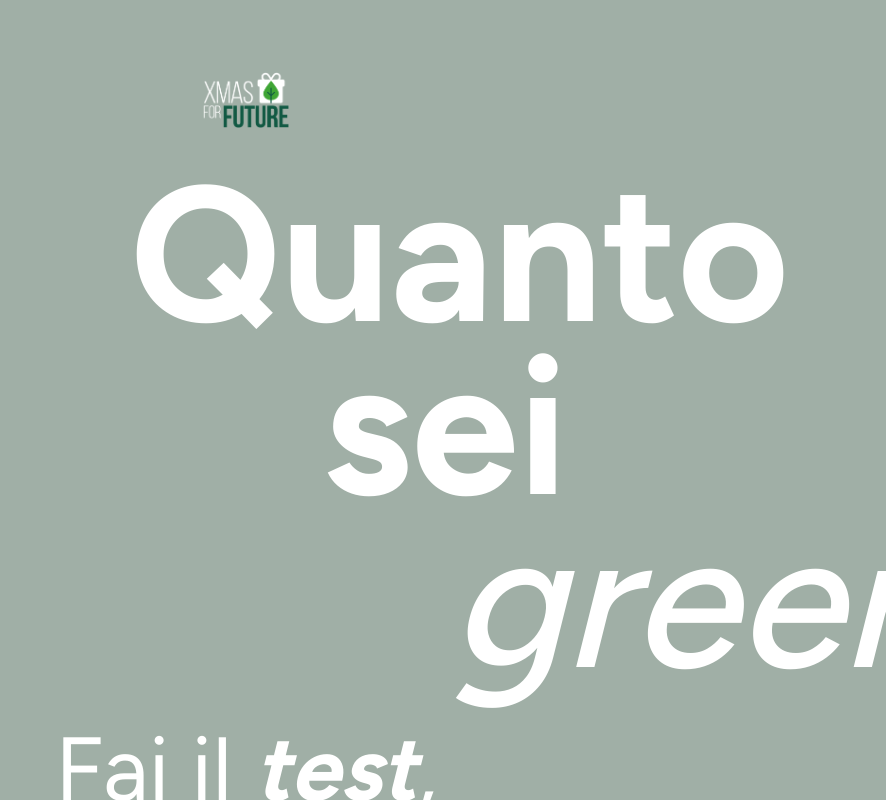
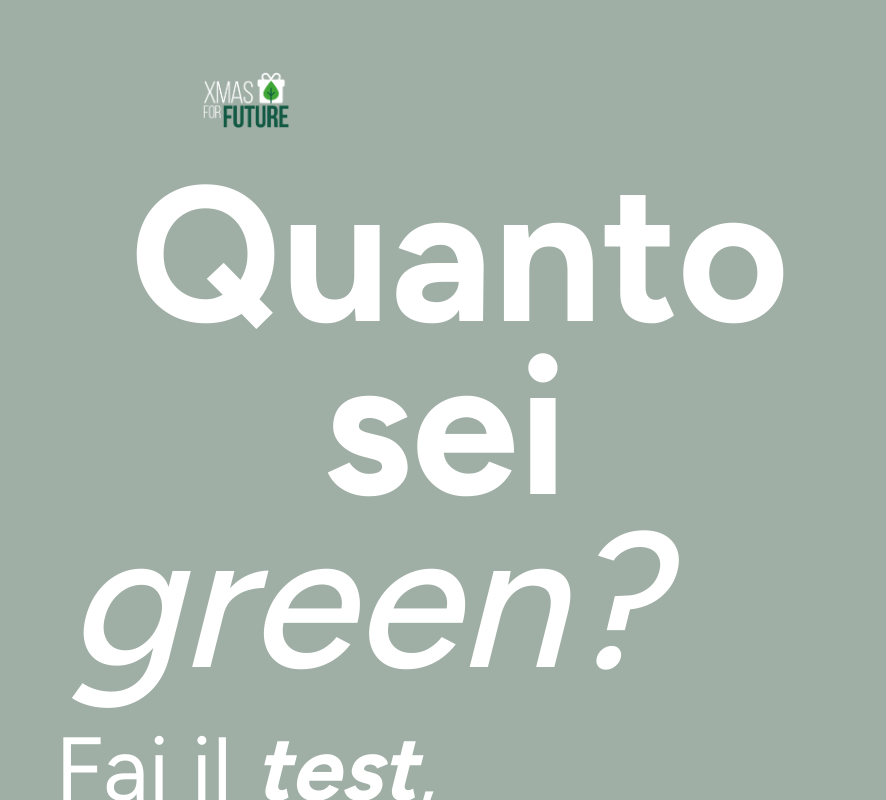
Before and after one commit to maecenasdev/xmasforfuture-quiz, a Next.js app: page / in a window 1280 px wide. Shown: the whole page, without its empty margins (394-1280 px from the left). Built offline with nearby package versions, Linux system fonts and the light colour scheme.

Commit message:
fix template

```diff
--- a/app/components/Quiz.module.css
+++ b/app/components/Quiz.module.css
@@ -112,7 +112,8 @@
     margin-left: 20vw;
 }
 .introTitle > span:global(#third){
-    margin-left: 30vw;
+    text-align: right;
+    width: 100%;
     font-weight: 500;
 }
 
```
